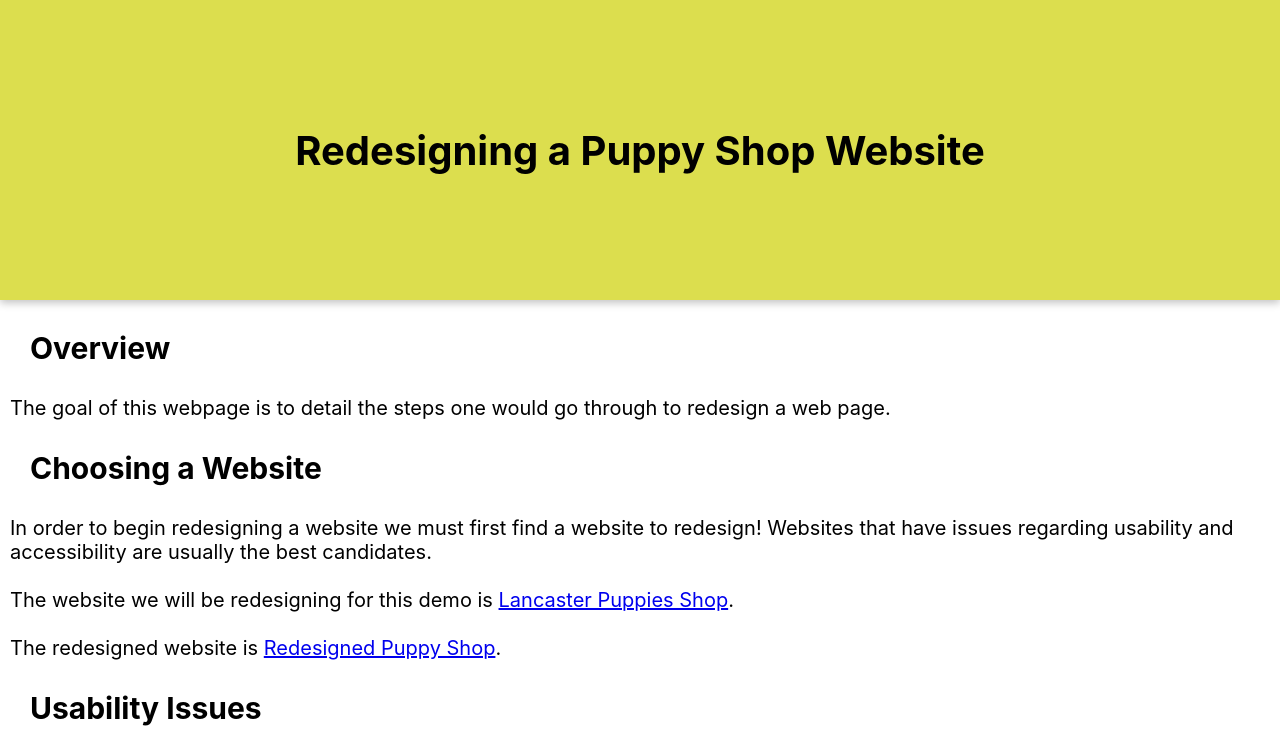
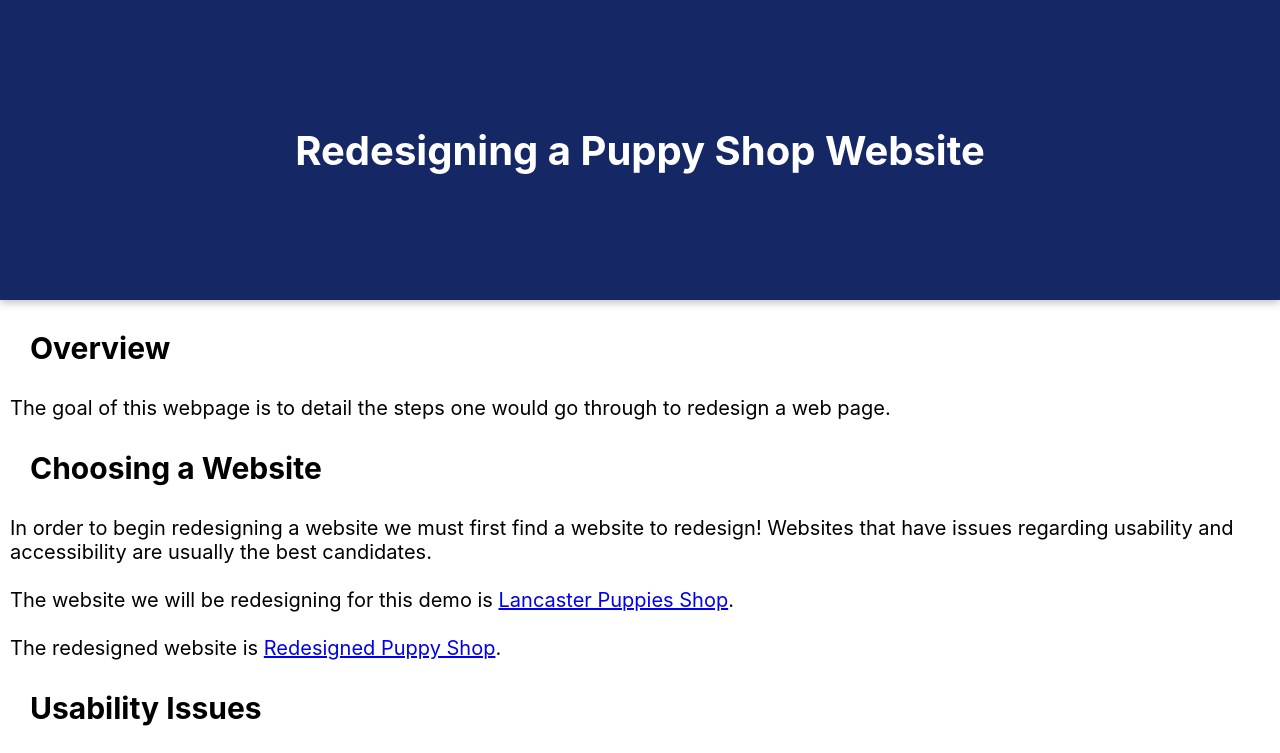
Before and after one commit to aMEX2mmUQTpVpnXV/Responsive-Redesign-Home-Page, a plain HTML site: page index.html in a window 1280 px wide. Shown: the top 753 px of the page. Drawn offline with Linux system fonts and the light colour scheme.

Commit message:
Style updates

```diff
--- a/style.css
+++ b/style.css
@@ -14,7 +14,7 @@
   flex-direction: row;
   width: 100%;
   height: 300px;
-  background: #dcde4e;
+  background: #152765;
   background-image: url("../assets/Logo.png");
   background-repeat: no-repeat;
   background-position-x: center;
@@ -27,7 +27,7 @@
 .top-banner-text {
   font-size: 40px;
   font-weight: bold;
-  color: black;
+  color: white;
 }
 
 .main-header {
```
Also changed, not shown: assets/Hifi Mobile.png (deleted), assets/Hifi Tablet.png (deleted), assets/Lofi Mobile Annotated.png (deleted), assets/Lofi Mobile.png (deleted), assets/Lofi Web Annotated.png (deleted), assets/Lofi Web.png (deleted).
